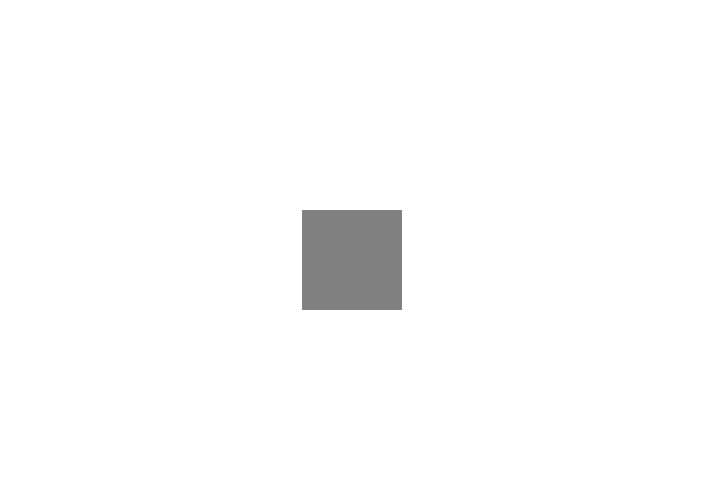
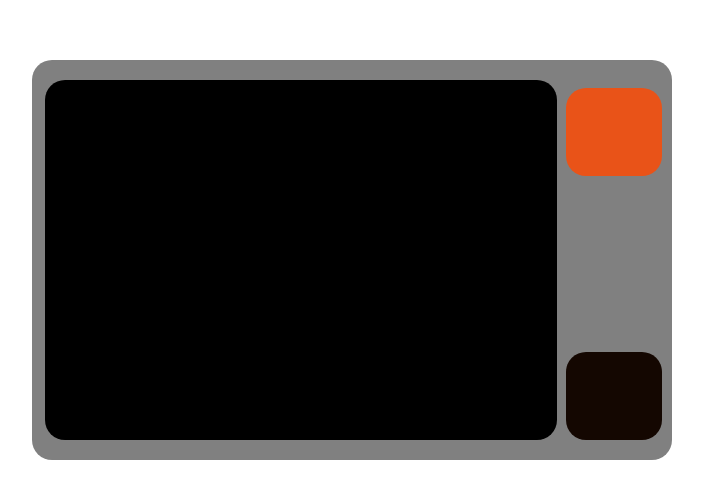
Before and after one commit to gbinho/CATBIT, a plain HTML site: page index.html in a window 1280 px wide. Shown: the part 140-638 px from the top of the page, without its empty margins (288-991 px from the left). Drawn offline with Linux system fonts and the light colour scheme.

Commit message:
Att catbit

```diff
--- a/index.html
+++ b/index.html
@@ -1,12 +1,24 @@
 <!DOCTYPE html>
 <html lang="pt-br">
+
 <head>
     <meta charset="UTF-8">
     <meta name="viewport" content="width=device-width, initial-scale=1.0">
     <title>catbit</title>
     <link rel="stylesheet" href="styles.css">
 </head>
+
 <body>
-    <div class="catbit"></div>
+    <div class="catbit">
+        <div class="tela">
+        </div>
+        <div class="bt1"></div>
+
+        <div class="bt2"></div>
+    </div>
+    </div>
+
+
 </body>
+
 </html>
--- a/styles.css
+++ b/styles.css
@@ -4,7 +4,40 @@
     left: 50%;
     transform: translate(-50%, -50%);
     background-color: gray;
-    color: aqua;
-    width: 100px;
-    height: 100px;
+    width: 40em;
+    height: 25em;
+    border-radius: 20px;
 }
+.tela {
+    background-color: black;
+    position: absolute;
+    top: 50%;
+    left: 42%;
+    transform: translate(-50%, -50%);
+    width: 80%;
+    height: 90%;
+    border-radius: 20px;
+}
+.bt1 {
+    position: absolute;
+    top: 18%;
+    left: 91%;
+    transform: translate(-50%, -50%);
+    width: 15%;
+    height: 22%;
+    background-color: rgb(233, 83, 24);
+    border-radius: 20px;
+    z-index: 10;
+}
+
+.bt2 {
+    position: absolute;
+    top: 84%;
+    left: 91%;
+    transform: translate(-50%, -50%);
+    width: 15%;
+    height: 22%;
+    background-color: rgb(20, 7, 1);
+    border-radius: 20px;
+    z-index: 10;
+}
```
